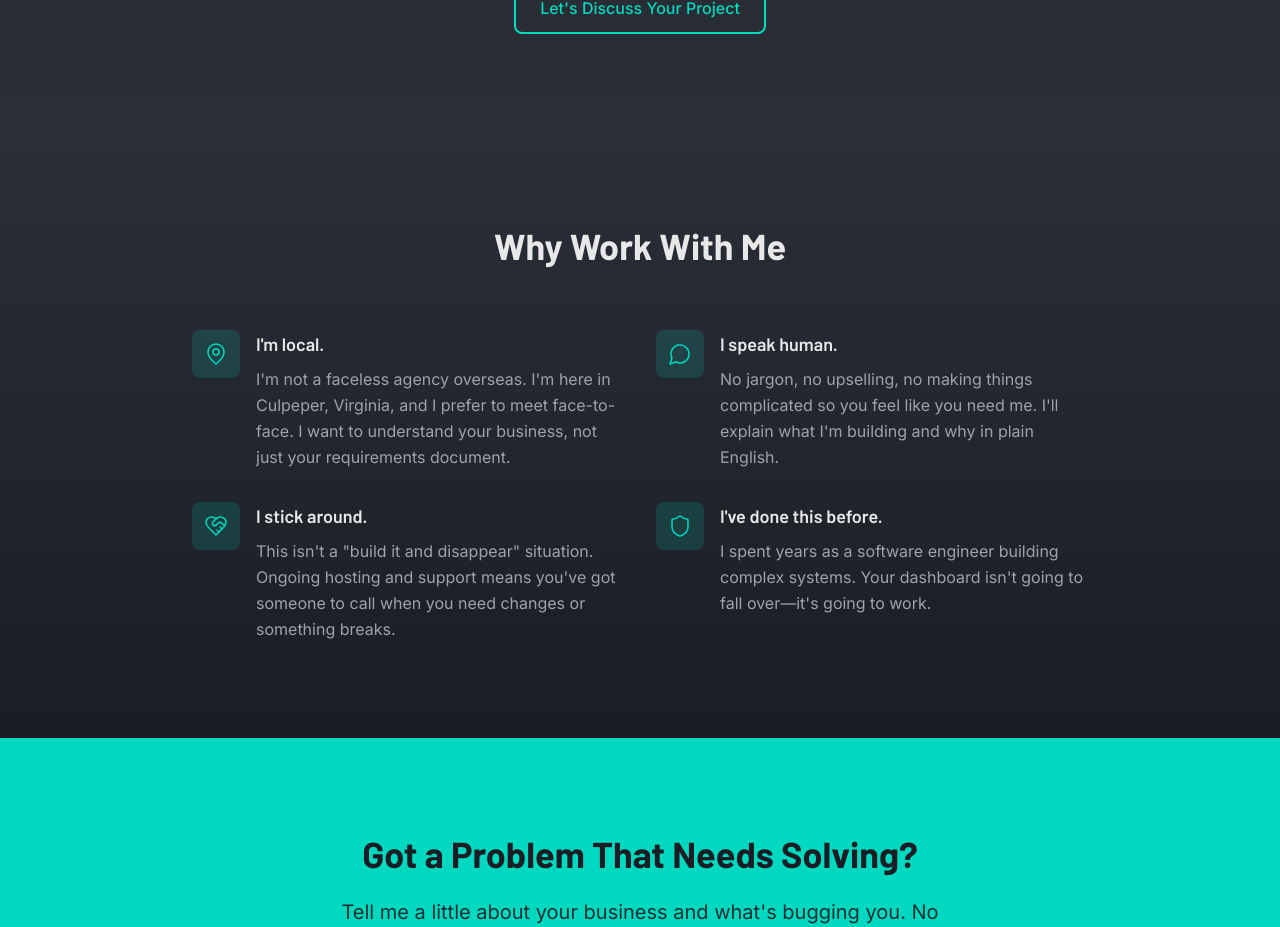
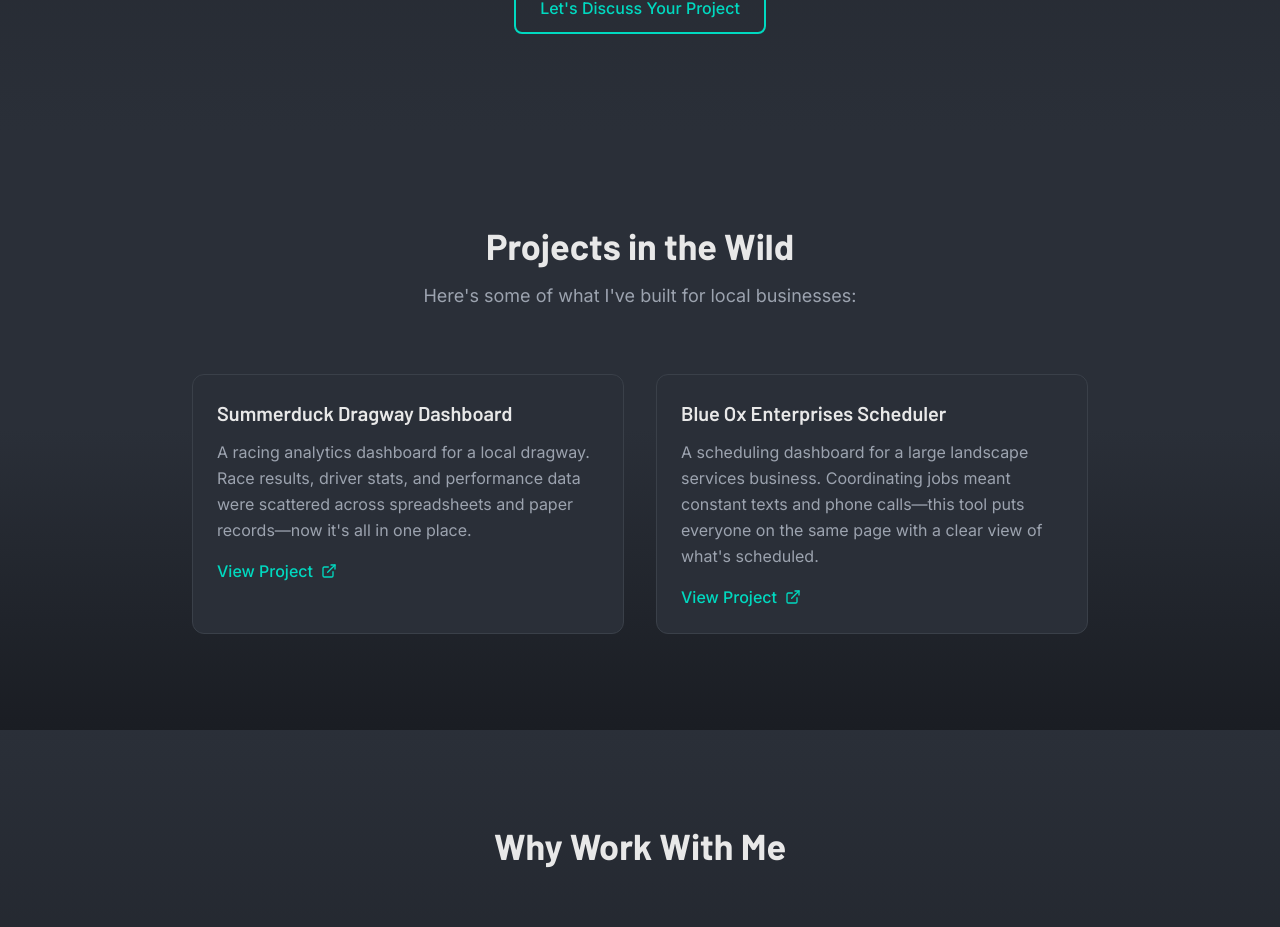
Before and after one commit to Codykilpatrick/cogwork-solutions, a Next.js app: page / in a window 1280 px wide. Shown: the part 2531-3458 px from the top of the page. Built offline with nearby package versions, Linux system fonts and the light colour scheme.

Commit message:
Add project references

```diff
--- a/app/page.tsx
+++ b/app/page.tsx
@@ -13,7 +13,8 @@
   MapPin,
   MessageCircle,
   HeartHandshake,
-  Shield
+  Shield,
+  ExternalLink
 } from 'lucide-react'
 
 export default function HomePage() {
@@ -219,6 +220,67 @@
         </div>
       </section>
 
+      {/* Projects Section */}
+      <section
+        className="section-padding relative"
+        style={{ background: 'linear-gradient(to bottom, var(--bg-secondary) 0%, var(--bg-secondary) 50%, var(--bg-primary) 100%)' }}
+      >
+        <div className="container-wide">
+          <div className="text-center mb-12 md:mb-16">
+            <h2 className="text-3xl md:text-4xl font-heading font-bold mb-4">
+              Projects in the Wild
+            </h2>
+            <p className="text-lg text-theme-muted max-w-2xl mx-auto">
+              Here&apos;s some of what I&apos;ve built for local businesses:
+            </p>
+          </div>
+
+          <div className="grid md:grid-cols-2 gap-8 max-w-4xl mx-auto">
+            {/* Summerduck Dragway Dashboard */}
+            <div className="bg-theme-card rounded-xl p-6 border border-theme hover:border-[var(--icon-color)] transition-colors">
+              <h3 className="text-xl font-heading font-semibold mb-3">
+                Summerduck Dragway Dashboard
+              </h3>
+              <p className="text-theme-muted mb-4 leading-relaxed">
+                A racing analytics dashboard for a local dragway. Race results, driver stats, and performance data
+                were scattered across spreadsheets and paper records—now it&apos;s all in one place.
+              </p>
+              <a
+                href="https://summerduck-dashboard.vercel.app/"
+                target="_blank"
+                rel="noopener noreferrer"
+                className="inline-flex items-center gap-2 font-medium transition-colors hover:opacity-80"
+                style={{ color: 'var(--accent)' }}
+              >
+                View Project
+                <ExternalLink className="w-4 h-4" />
+              </a>
+            </div>
+
+            {/* Blue Ox Enterprises Scheduler */}
+            <div className="bg-theme-card rounded-xl p-6 border border-theme hover:border-[var(--icon-color)] transition-colors">
+              <h3 className="text-xl font-heading font-semibold mb-3">
+                Blue Ox Enterprises Scheduler
+              </h3>
+              <p className="text-theme-muted mb-4 leading-relaxed">
+                A scheduling dashboard for a large landscape services business. Coordinating jobs meant constant texts and
+                phone calls—this tool puts everyone on the same page with a clear view of what&apos;s scheduled.
+              </p>
+              <a
+                href="https://blueox.vercel.app/"
+                target="_blank"
+                rel="noopener noreferrer"
+                className="inline-flex items-center gap-2 font-medium transition-colors hover:opacity-80"
+                style={{ color: 'var(--accent)' }}
+              >
+                View Project
+                <ExternalLink className="w-4 h-4" />
+              </a>
+            </div>
+          </div>
+        </div>
+      </section>
+
       {/* Why Work With Me Section */}
       <section
         className="section-padding relative"
```
